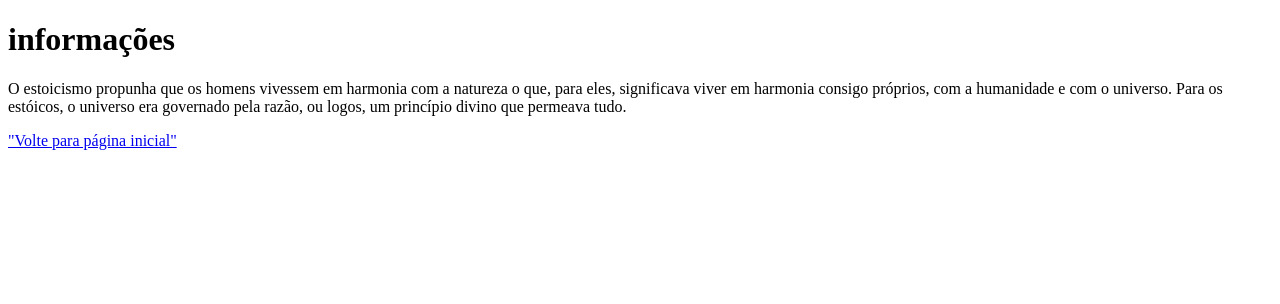
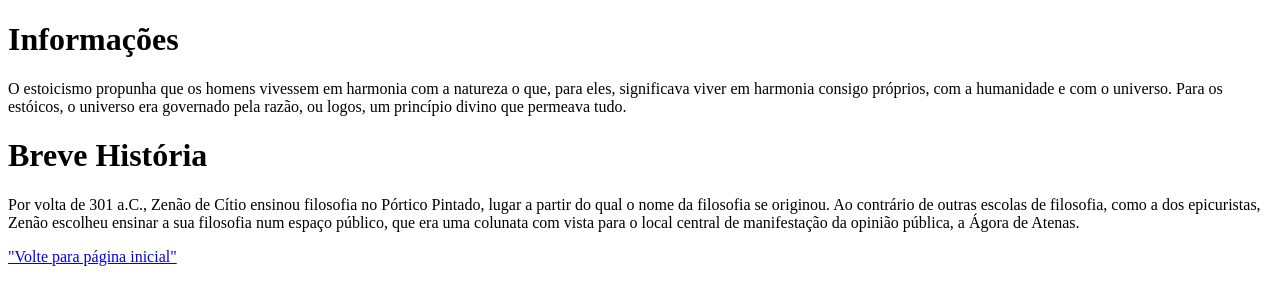
Before and after one commit to 4lmeida/desafio-primeiro-projeto-no-github, a plain HTML site: page informacoes.html in a window 1280 px wide. Drawn offline with Linux system fonts and the light colour scheme.

Commit message:
Atualização de mais informações da história

```diff
--- a/informacoes.html
+++ b/informacoes.html
@@ -7,9 +7,12 @@
     <title>Document</title>
 </head>
 <body>
-    <h1>informações</h1>
+    <h1>Informações</h1>
     <p>O estoicismo propunha que os homens vivessem em harmonia com a natureza  o que, para eles, significava viver em harmonia consigo próprios, com a humanidade e com o universo.
-      Para os estóicos, o universo era governado pela razão, ou logos, um princípio divino que permeava tudo.</p>
-      <a href="index.html">"Volte para página inicial"</a>
+        Para os estóicos, o universo era governado pela razão, ou logos, um princípio divino que permeava tudo.</p>
+    <h1>Breve História</h1>
+    <p>Por volta de 301 a.C., Zenão de Cítio ensinou filosofia no Pórtico Pintado, lugar a partir do qual o nome da filosofia se originou.
+        Ao contrário de outras escolas de filosofia, como a dos epicuristas, Zenão escolheu ensinar a sua filosofia num espaço público, que era uma colunata com vista para o local central de manifestação da opinião pública, a Ágora de Atenas.</p>
+    <a href="index.html">"Volte para página inicial"</a>
 </body>
 </html>
```
Also changed, not shown: index.html (+1 -1 lines).
